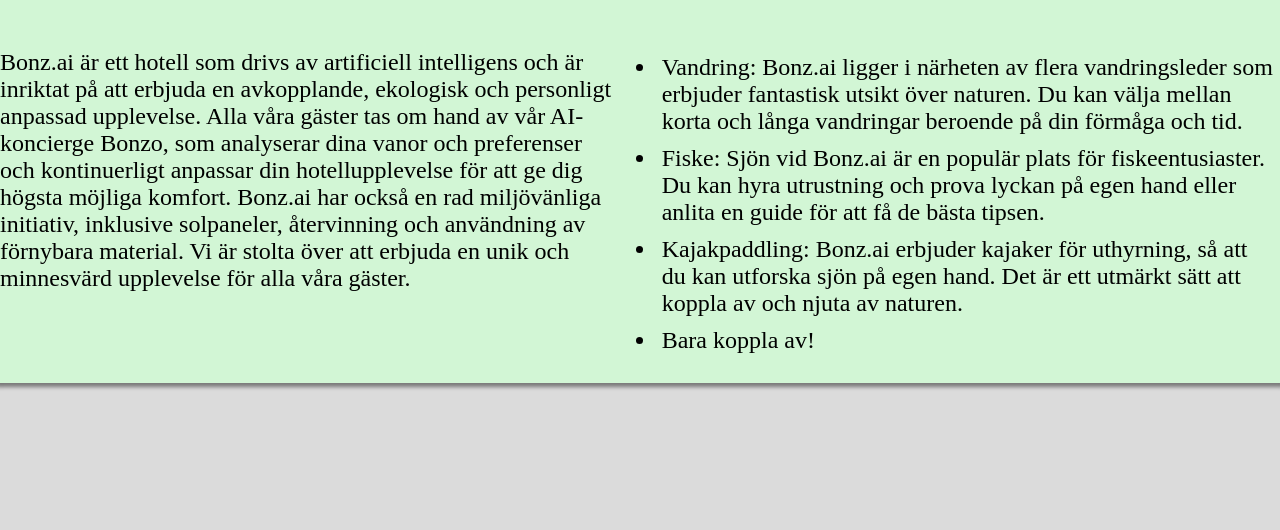
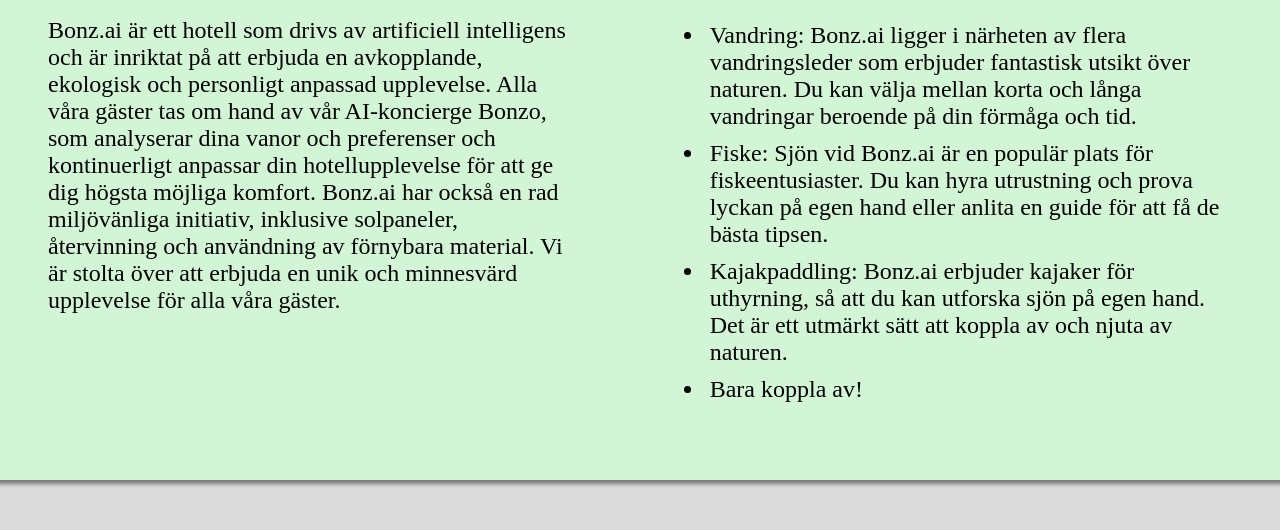
Before and after one commit to Rindertanijk1997/hotell-bonz-ai, a plain HTML site: page about.html in a window 1280 px wide. Shown: the part 270-800 px from the top of the page. Drawn offline with Linux system fonts and the light colour scheme.

Commit message:
uppfyller kraven

```diff
--- a/style.css
+++ b/style.css
@@ -90,7 +90,6 @@ align-self: center;
 
 .main-about {
     background-color: rgb(210, 246, 213);
-
     max-width: 100%;
 
 }
@@ -109,7 +108,7 @@ grid-column: 1;
 display: flex;
 flex-direction: column;
 align-items: center;
-margin-top: 80px;
+padding: 3rem;
 
 
 }
@@ -132,7 +131,7 @@ grid-column: 2;
 display: flex;
 flex-direction: column;
 align-items: center;
-margin-top: 80px;
+padding: 3rem;
 
 }
 
@@ -284,6 +283,7 @@ box-shadow: 2px 2px 2px 2px rgba(0, 0, 0, 0.4);
         display: flex;
         flex-direction: column;
         width: auto;
+        background-position: center;
 
     }
 
```
